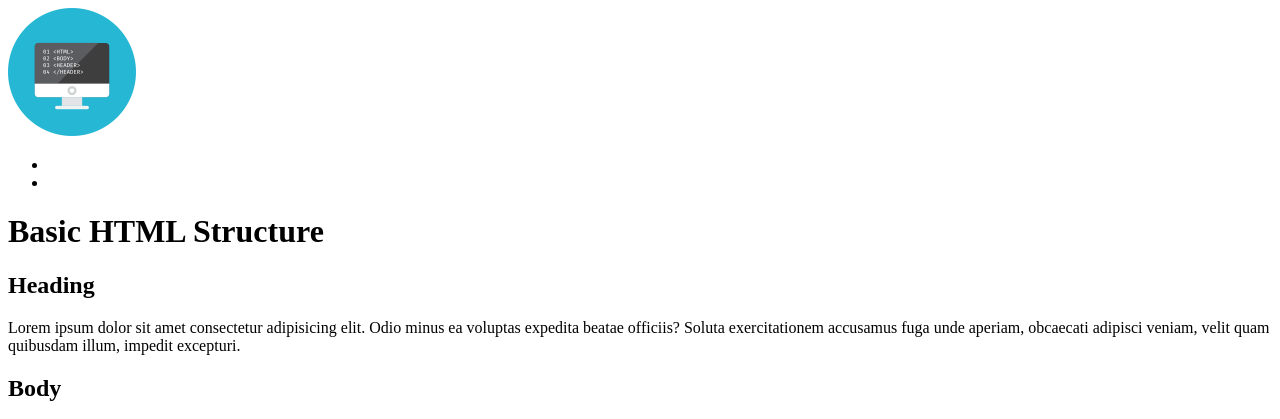
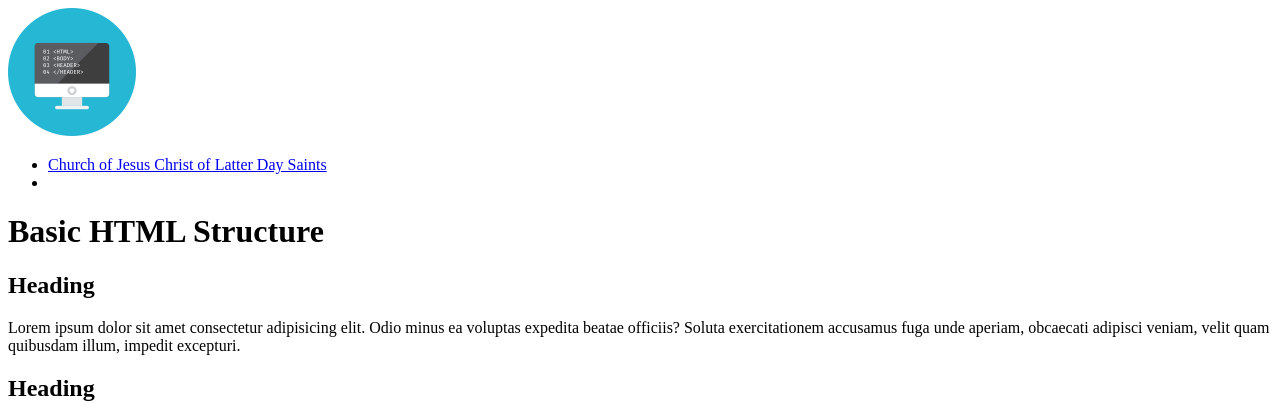
Before and after one commit to JoelMontesanos/wdd130, a plain HTML site: page week02/basic-layout.html in a window 1280 px wide. Shown: the top 419 px of the page. Drawn offline with Linux system fonts and the light colour scheme.

Commit message:
Feed: W02 basic layout addit #2

```diff
--- a/week02/basic-layout.html
+++ b/week02/basic-layout.html
@@ -15,7 +15,7 @@
     </header>
     <nav>
         <ul>
-            <li><a href="https://www.churchofjesuschrist.org"></a></li>
+            <li><a href="https://www.churchofjesuschrist.org">Church of Jesus Christ of Latter Day Saints</a></li>
             <li><a href="https://mx.laiglesiadejesucristo.org/"></a></li>
         </ul>
     </nav>
@@ -28,7 +28,7 @@
                 illum, impedit excepturi.</p>
         </section>
         <section>
-            <h2>Body</h2>
+            <h2>Heading</h2>
             <p>Lorem ipsum dolor sit amet consectetur adipisicing elit. Veritatis cupiditate reprehenderit, laboriosam
                 excepturi sint ex at modi numquam et magni aperiam repudiandae nesciunt vel possimus, atque beatae
                 voluptas earum recusandae?</p>
```
